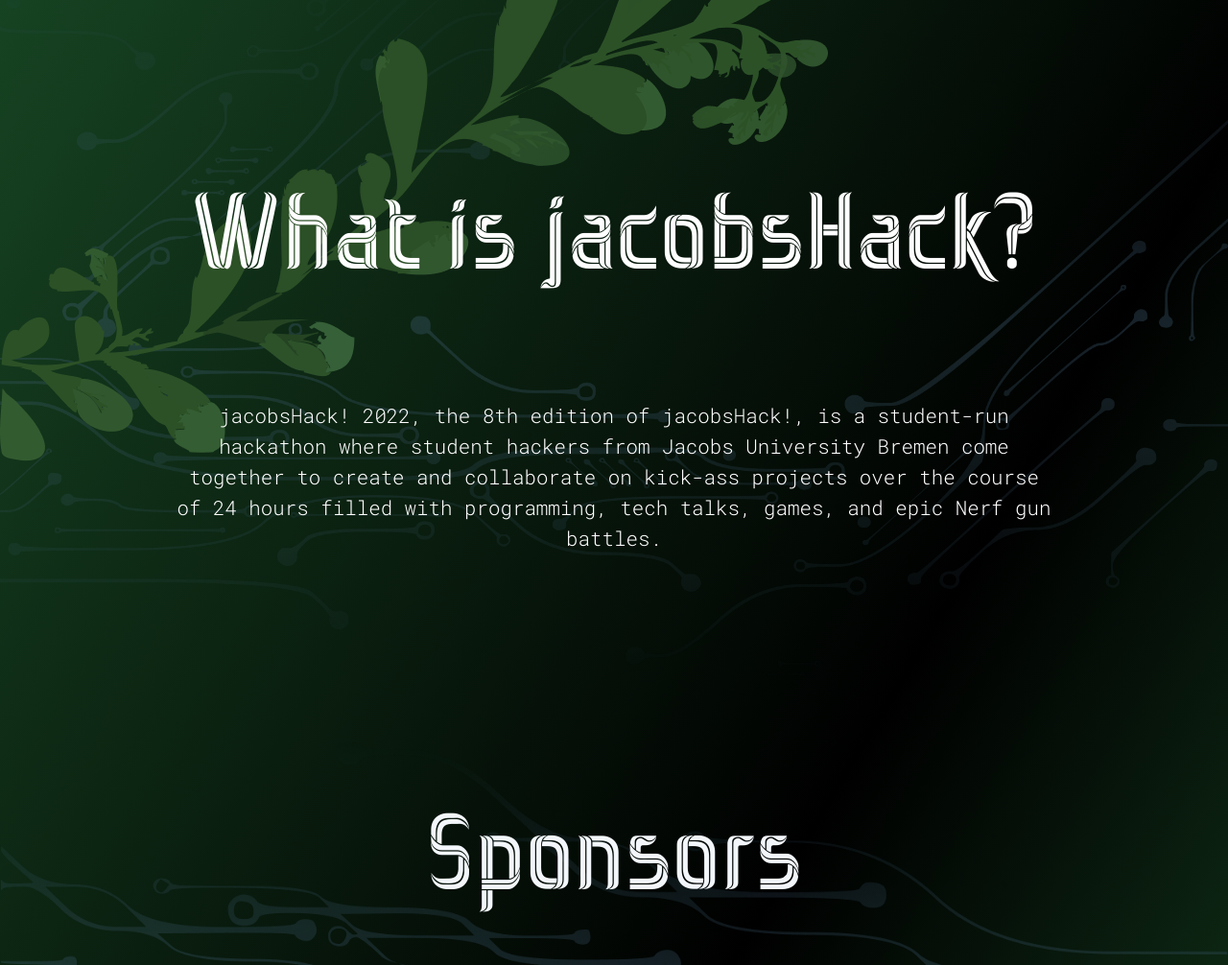
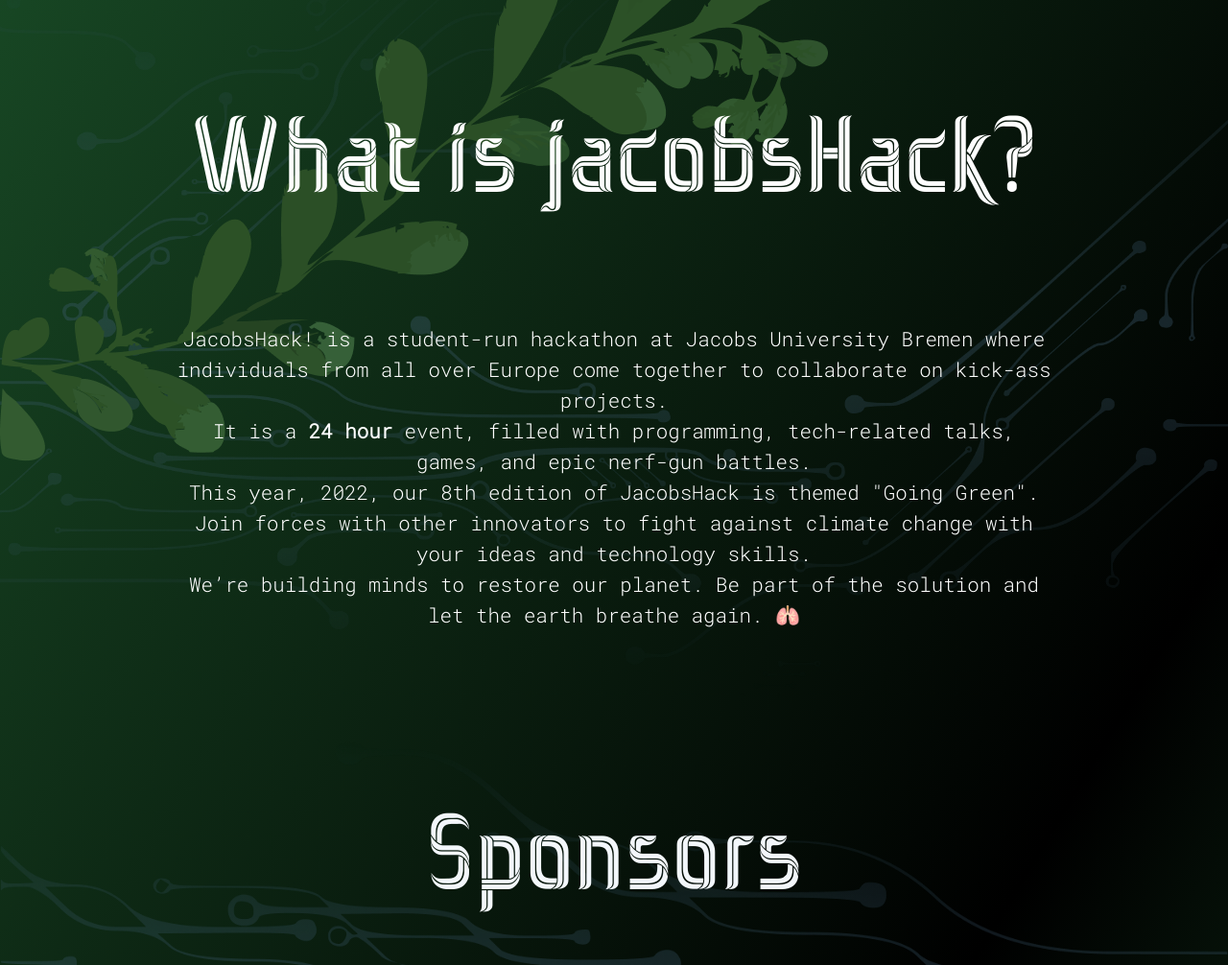
Before and after one commit to jacobs-hack/static-page, a plain HTML site: page index.html in a window 1280 px wide. Shown: the part 870-1876 px from the top of the page at 96% size. Drawn offline with Linux system fonts and the light colour scheme; a web font is replaced by a local one.

Commit message:
updated svg

```diff
--- a/index.html
+++ b/index.html
@@ -16,7 +16,6 @@
 </head>
 
 <body>
-    <!--Navigation Bar just incase-->
 
 
     <div id="navbar">
@@ -34,7 +33,7 @@
                 style="display:block;max-width:100px;min-width:60px;position:fixed;right:50px;top:-10px;width:10%;z-index:10000"
                 href="https://mlh.io/eu?utm_source=eu-hackathon&utm_medium=TrustBadge&utm_campaign=2023-season&utm_content=white"
                 target="_blank"><img
-                    src="https://s3.amazonaws.com/logged-assets/trust-badge/2022/mlh-trust-badge-2022-white.svg"
+                    src="https://s3.amazonaws.com/logged-assets/trust-badge/2023/mlh-trust-badge-2023-white.svg"
                     alt="Major League Hacking 2023 Hackathon Season" style="width:100%"></a>
         </nav>
     </div>
@@ -64,15 +63,21 @@
         </div>
 
         <div class="description">
-            <p id="about-description">jacobsHack! 2022, the 8th edition of jacobsHack!, is a student-run hackathon
-                where
-                student hackers from
-                Jacobs University Bremen come together to create and collaborate on kick-ass projects over the course of
-                24 hours filled with programming, tech talks, games, and epic Nerf gun battles.
+            <p id="about-description">JacobsHack! is a student-run hackathon at Jacobs University
+                Bremen where individuals from all over Europe come together to collaborate on kick-ass
+                projects.
+                <br>It is a <b>24 hour</b> event, filled with programming, tech-related talks, games, and epic
+                nerf-gun battles.
+                <br>
+                This year, 2022, our 8th edition of JacobsHack is themed "Going Green".
+                Join forces with other innovators to fight against climate change with your
+                ideas and technology skills.
+                <br>
+                We’re building minds to restore our planet.
+                Be part of the solution and let the earth breathe again.
+                &#129729
             </p>
         </div>
-
-
 
     </section>
     <!--------------------------------ABOUT------------------------------->
@@ -113,12 +118,12 @@
 
 
     <!--------------------------------Schedule------------------------------->
-    <!-- <section id="schedule" class="content">
+    <section id="schedule" class="content">
         <div class="titles">
             <p id="schedule-title">Schedule</p>
         </div>
         <p id="schedule-description">Stay tuned for the schedule!</p>
-        <!-- <div id="schedule_table">
+        <div id="schedule_table">
             <div class="schedule_row">
                 <div class="row_time">
                     <p>Start</p>
@@ -180,13 +185,13 @@
                     <p>Lunch</p>
                 </div>
             </div>
-        </div> -->
-    <!-- </section> -->
+        </div>
+    </section>
     <!--------------------------------Schedule------------------------------->
 
 
     <!--------------------------------Organizing------------------------------->
-    <div id="team_faq_contact_container">
+    <!-- <div id="team_faq_contact_container"> --> -->
     <!-- <section id="team" class="content">
         <div class="titles">
             <p id="team-title">Organizing Team</p>
@@ -249,7 +254,7 @@
                 </div>
             </div>
         </div>
-    </section> -->
+    </section>
     <!--------------------------------Organizing!------------------------------->
 
 
@@ -268,8 +273,7 @@
                     <div class="content-inner">
                         <p>
                             jacobs<i>Hack</i>! 2021 is open only to students of Jacobs University Bremen
-                                and those that
-                                have graduated from the university in the past twelve months.
+                            and those that have graduated from the university in the past twelve months.
                             In order to participate, you need to follow the <a
                                 href="https://static.mlh.io/docs/mlh-code-of-conduct.pdf" target="_blank"
                                 style="text-decoration:underline">MLH Code Of
```
Lines whose indentation alone changed are shown as unchanged.
